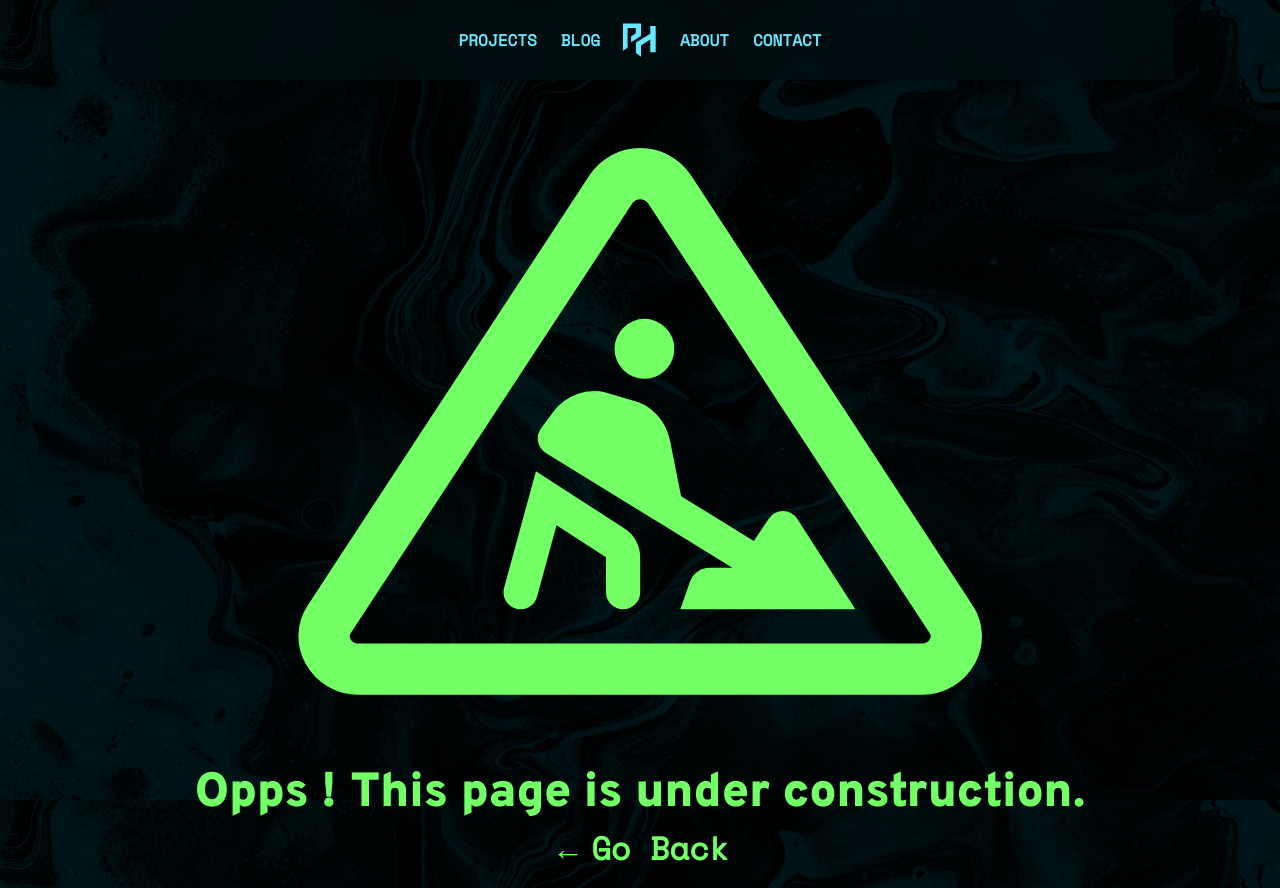
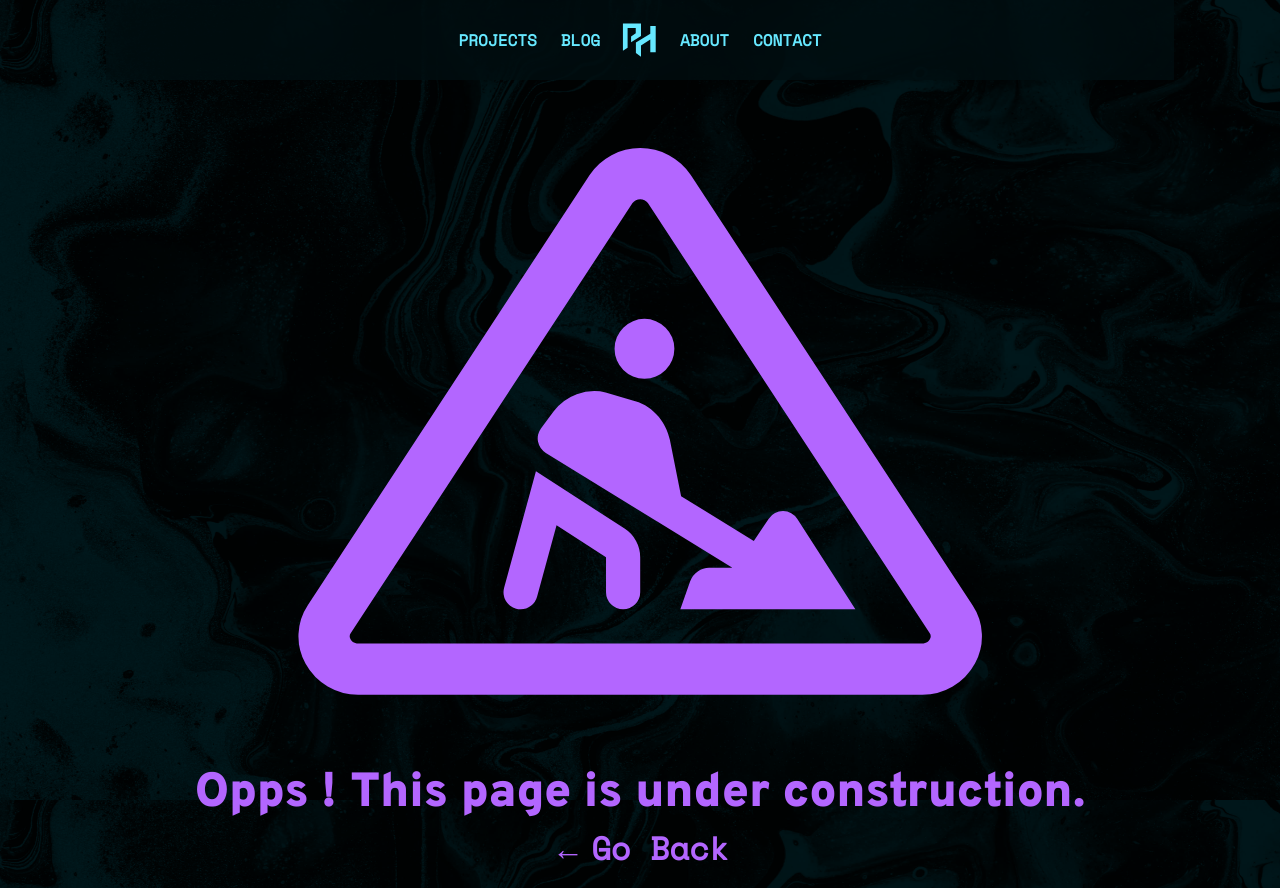
Before and after one commit to poseidon-code/portfolio, a Next.js app: page / in a window 1280 px wide. Built offline with nearby package versions, Linux system fonts and the light colour scheme.

Commit message:
update: section-bg, section-button

```diff
--- a/styles/_utils.scss
+++ b/styles/_utils.scss
@@ -5,33 +5,6 @@
     padding: 2rem;
     @media (max-width: 800px) {
         padding: 1rem;
-    }
-}
-
-@mixin section-bg($url, $hue, $bs) {
-    color: hsl($hue, 100%, 10%);
-    background: url($url) no-repeat;
-    background-color: hsl($hue, 100%, 70%);
-    background-size: $bs;
-    background-blend-mode: screen;
-    background-position: 50% 0%;
-    transition: color var(--time) ease-out, background-color var(--time) ease-out, background-position var(--time) ease-out,
-        background-blend-mode var(--time) ease-out;
-
-    &:hover {
-        color: hsl($hue, 100%, 70%);
-        background-color: hsl($hue, 100%, 10%);
-        background-position: 20% 0%;
-        background-blend-mode: luminosity;
-    }
-
-    ::selection {
-        background: hsl($hue, 100%, 10%);
-        color: hsl($hue, 100%, 70%);
-    }
-
-    @media (max-width: 800px) {
-        background-size: cover;
     }
 }
 
@@ -74,3 +47,69 @@
         }
     }
 }
+
+@mixin section-bg($url, $hue, $bs) {
+    color: hsl($hue, 100%, 10%);
+    background: url($url) no-repeat;
+    background-color: hsl($hue, 100%, 70%);
+    background-size: $bs;
+    background-blend-mode: screen;
+    background-position: 50% 0%;
+    transition: color var(--time) ease-out, background-color var(--time) ease-out,
+        background-position var(--time) ease-out, background-blend-mode var(--time) ease-out;
+
+    &:hover {
+        color: hsl($hue, 100%, 70%);
+        background-color: hsl($hue, 100%, 10%);
+        background-position: 20% 0%;
+        background-blend-mode: luminosity;
+
+        ::selection {
+            background: hsl($hue, 100%, 70%);
+            color: hsl($hue, 100%, 10%);
+        }
+    }
+
+    ::selection {
+        background: hsl($hue, 100%, 10%);
+        color: hsl($hue, 100%, 70%);
+    }
+
+    @media (max-width: 800px) {
+        background-size: cover;
+    }
+}
+
+@mixin section-button($hue, $bg) {
+    & > div:last-of-type {
+        ::selection {
+            background: hsl($hue, 100%, 10%);
+            color: hsl($hue, 100%, 70%);
+        }
+        display: flex;
+        h1 {
+            @include padding;
+            width: 100%;
+            display: inline-block;
+            @include section($hue);
+        }
+        button,
+        a {
+            width: stretch;
+            display: flex;
+            align-items: center;
+            justify-content: center;
+            span {
+                font-size: 1.6rem;
+            }
+            @include section-bg($bg, $hue, 150%);
+            @media (max-width: 800px) {
+                background-size: 200%;
+            }
+        }
+
+        @media (max-width: 800px) {
+            flex-direction: column;
+        }
+    }
+}
```
